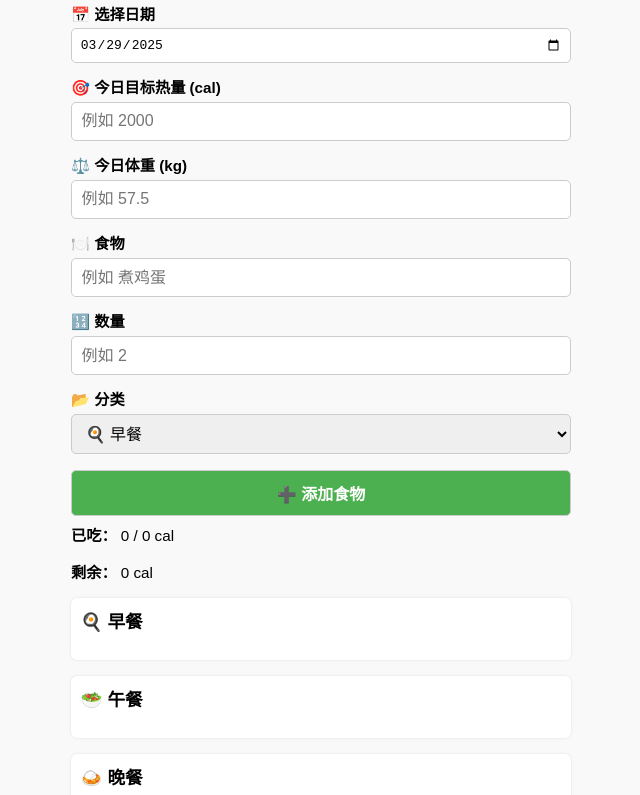
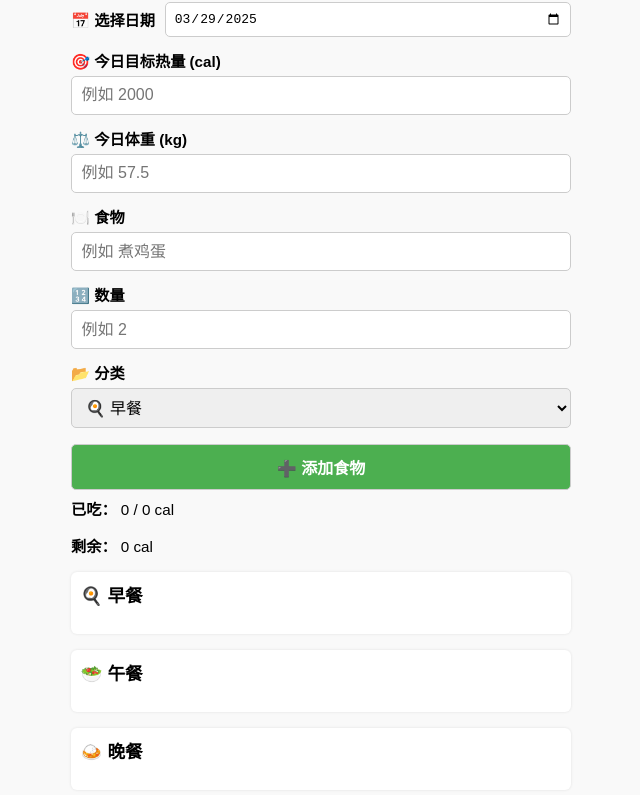
Before and after one commit to Dandan3455/EatingNotes, a plain HTML site: page index.html in a window 1280 px wide. Shown: the part 70-865 px from the top of the page, without its empty margins (319-959 px from the left). Drawn offline with Linux system fonts and the light colour scheme.

Commit message:
Update style.css

```diff
--- a/style.css
+++ b/style.css
@@ -73,3 +73,19 @@ input[type="date"] {
   border: 1px solid #ccc;
   border-radius: 5px;
 }
+
+.inline-group {
+  display: flex;
+  align-items: center;
+  gap: 10px;
+}
+
+.inline-group label {
+  margin: 0;
+  white-space: nowrap;
+}
+
+.inline-group input[type="date"] {
+  flex: 1;
+  margin-top: 0; /* 去掉上边距对齐问题 */
+}
```
